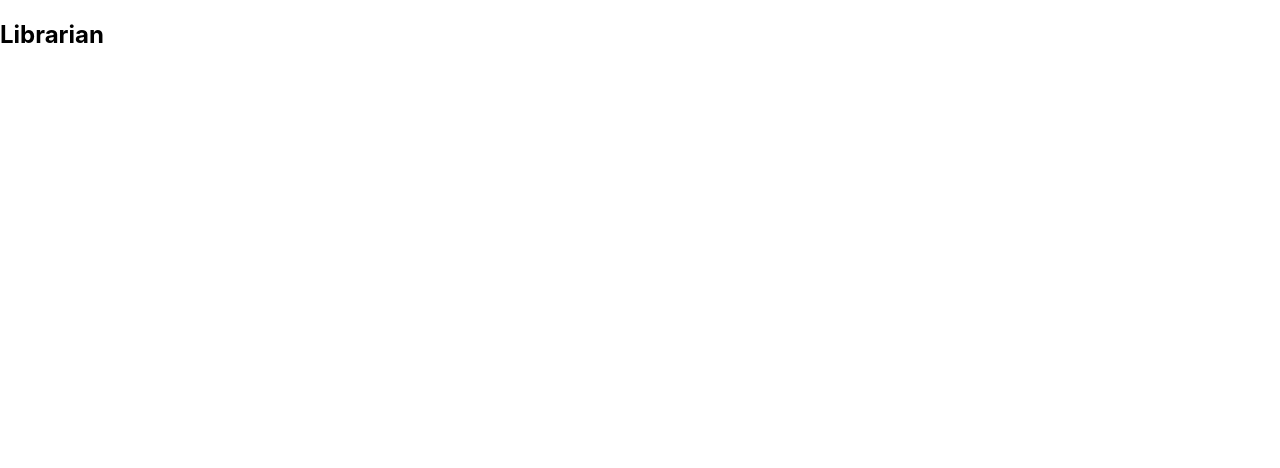
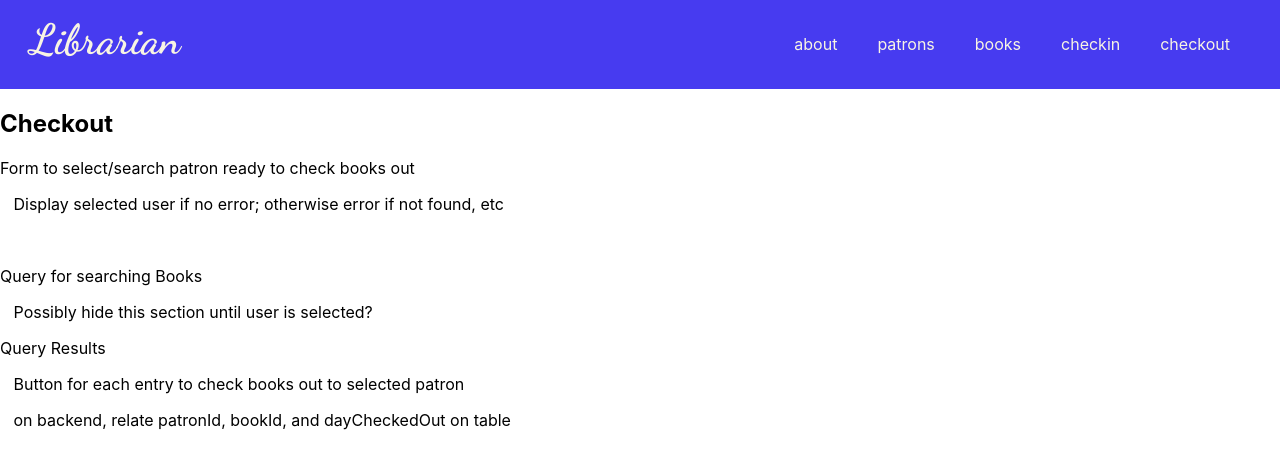
Before and after one commit to mertbagt/librarian, a React (Create React App) app: page /checkout in a window 1280 px wide. Shown: the top 468 px of the page. Built offline with nearby package versions, Linux system fonts and the light colour scheme.

Commit message:
fleshed out initial layout

```diff
--- a/src/About/About.js
+++ b/src/About/About.js
@@ -11,20 +11,10 @@ class About extends Component {
         <p>This is an app for managing a book colection</p>
         <br/>
         <h3>At the top, click on:</h3>
-        <p>&nbsp;&nbsp;&nbsp;Nav options</p>
-        <p>&nbsp;&nbsp;&nbsp;'reset' Nav options</p>
-        <p>&nbsp;&nbsp;&nbsp;'about' Nav options</p>
-        <br/>
-        <h3>On the Menu Screen</h3>
-        <h4>Menu Options:</h4>
-        <p>&nbsp;&nbsp;&nbsp;1</p>
-        <p>&nbsp;&nbsp;&nbsp;&nbsp;&nbsp;&nbsp;&nbsp;&nbsp;&nbsp;or</p>
-        <p>&nbsp;&nbsp;&nbsp;2</p>
-        <br/>
-        <p>&nbsp;&nbsp;&nbsp;Click on the '-' button</p>
-        <br/>
-        <h4>On smaller display widths:</h4>
-        <p>&nbsp;&nbsp;&nbsp;Click on the name of</p>
+        <p>&nbsp;&nbsp;&nbsp;'patrons' to add or edit patrons</p>
+        <p>&nbsp;&nbsp;&nbsp;'books' to add or edit books</p>
+        <p>&nbsp;&nbsp;&nbsp;'checkin' or 'checkout' to check books in or out as needed</p>
+        <p>&nbsp;&nbsp;&nbsp;'about' to return to the instructions page</p>
         <br/>
         </div>
       </>
--- a/src/App/App.js
+++ b/src/App/App.js
@@ -2,6 +2,10 @@ import  React, {Component} from 'react';
 import {Route} from 'react-router-dom';
 import Nav from '../Nav/Nav';
 import About from '../About/About';
+import Patron from '../Patron/Patron';
+import Book from '../Book/Book';
+import Checkin from '../Checkin/Checkin';
+import Checkout from '../Checkout/Checkout';
 import './App.css';
 
 class App extends Component {
@@ -17,6 +21,10 @@ class App extends Component {
     return (
         <>
           <Route exact path="/" component={About} />
+          <Route path="/patron" component={Patron} />
+          <Route path="/book" component={Book} />
+          <Route path="/checkin" component={Checkin} />
+          <Route path="/checkout" component={Checkout} />
         </>
     );
   }
--- /dev/null
+++ b/src/Book/Book.js
@@ -0,0 +1,25 @@
+import  React, {Component} from 'react';
+import './Book.css';
+
+class Book extends Component {
+
+  render() {
+    return (
+      <>
+        <h2>Book</h2>
+        <div className="editBook">
+          <p>Form for adding/editing library books</p>
+        </div>
+        <br />
+        <div className="searchBook">
+          <p>Query for searching Books</p>
+        </div>
+        <div className="resultsBook">
+          <p>Query Results</p>
+        </div>
+      </>
+    );
+  }
+}
+
+export default Book;
--- /dev/null
+++ b/src/Checkin/Checkin.js
@@ -0,0 +1,23 @@
+import  React, {Component} from 'react';
+import './Checkin.css';
+
+class Checkin extends Component {
+
+  render() {
+    return (
+      <>
+        <h2>Checkin</h2>
+        <div className="selectPatronIn">
+          <p>Form to select/search patron or all</p>
+        </div>
+        <br />
+        <div className="resultsCheckin">
+          <p>list books currently checked out by patron or all</p>
+          <p>&nbsp;&nbsp;&nbsp;button next to each entry to "checkin" returned books</p>
+        </div>
+      </>
+    );
+  }
+}
+
+export default Checkin;
--- /dev/null
+++ b/src/Checkout/Checkout.js
@@ -0,0 +1,31 @@
+import  React, {Component} from 'react';
+import './Checkout.css';
+
+class Checkout extends Component {
+
+  render() {
+    return (
+      <>
+        <h2>Checkout</h2>
+        <div className="selectPatronOut">
+          <p>Form to select/search patron ready to check books out</p>
+        </div>
+        <div className="resultsPatronOut">
+          <p>&nbsp;&nbsp;&nbsp;Display selected user if no error; otherwise error if not found, etc</p>
+        </div>
+        <br />
+        <div className="searchBookOut">
+          <p>Query for searching Books</p>
+          <p>&nbsp;&nbsp;&nbsp;Possibly hide this section until user is selected?</p>
+        </div>
+        <div className="resultsBookOut">
+          <p>Query Results</p>
+          <p>&nbsp;&nbsp;&nbsp;Button for each entry to check books out to selected patron</p>
+          <p>&nbsp;&nbsp;&nbsp;on backend, relate patronId, bookId, and dayCheckedOut on table</p>
+        </div>
+      </>
+    );
+  }
+}
+
+export default Checkout;
--- a/src/Nav/Nav.css
+++ b/src/Nav/Nav.css
@@ -0,0 +1,61 @@
+nav {
+    background-color: #473bf0;
+    z-index: 10;
+  }
+
+  nav h1 {
+    color: #F8F4E3;
+    text-align: center;
+    margin: 0;
+    padding-top: 10px;
+    padding-bottom: 10px;
+    font-family: 'Dancing Script', cursive;
+    font-size: 36px;
+  }
+
+  .navbar {
+    display: flex;
+    justify-content: space-around;
+    margin: 0px;
+    padding-bottom: 10px;
+  }
+
+  .navitem{
+    flex: 1;
+    text-align:center;
+  }
+
+  nav a {
+    color: #F8F4E3;
+    text-decoration: none;
+    justify-self: center;
+    margin:auto;
+  }
+
+  .reset {
+    margin:auto;
+  }
+
+  /* responsive media code */
+  @media all and (min-width: 660px) {
+    nav {
+      display: flex;
+      justify-content: space-between;
+      align-items: center;
+      padding: 0 30px;
+    }
+
+    nav h1 {
+      margin: 14px 0;
+      padding-top: 0;
+      font-size: 42px;
+    }
+
+    .navbar {
+      margin-top: 8px;
+    }
+
+    .navitem {
+      padding: 20px
+    }
+  }
--- a/src/Nav/Nav.js
+++ b/src/Nav/Nav.js
@@ -8,7 +8,26 @@ class Nav extends Component {
   render() {
     return (
       <>
+        <link rel="preconnect" href="https://fonts.gstatic.com"></link>
+        <link href="https://fonts.googleapis.com/css2?family=Dancing+Script:wght@700&display=swap" rel="stylesheet"></link>
         <h1>Librarian</h1>
+        <div className={"navbar"}>
+          <div className={"navitem"}>
+            <Link to={`/`}>about</Link>
+          </div>
+          <div className={"navitem"}>
+            <Link to={`/patron`}>patrons</Link>
+          </div>
+          <div className={"navitem"}>
+            <Link to={`/book`}>books</Link>
+          </div>
+          <div className={"navitem"}>
+            <Link to={`/checkin`}>checkin</Link>
+          </div>
+          <div className={"navitem"}>
+            <Link to={`/checkout`}>checkout</Link>
+          </div>
+        </div>
       </>
     );
   }
--- /dev/null
+++ b/src/Patron/Patron.js
@@ -0,0 +1,25 @@
+import  React, {Component} from 'react';
+import './Patron.css';
+
+class Patron extends Component {
+
+  render() {
+    return (
+      <>
+        <h2>Patron</h2>
+        <div className="editPatron">
+          <p>Form for adding/editing library patrons</p>
+        </div>
+        <br />
+        <div className="searchPatron">
+          <p>Query for searching Patrons</p>
+        </div>
+        <div className="resultsPatron">
+          <p>Query Results</p>
+        </div>
+      </>
+    );
+  }
+}
+
+export default Patron;
```
Also changed, not shown: src/Book/Book.css (added), src/Checkin/Checkin.css (added), src/Checkout/Checkout.css (added), src/Patron/Patron.css (added).
